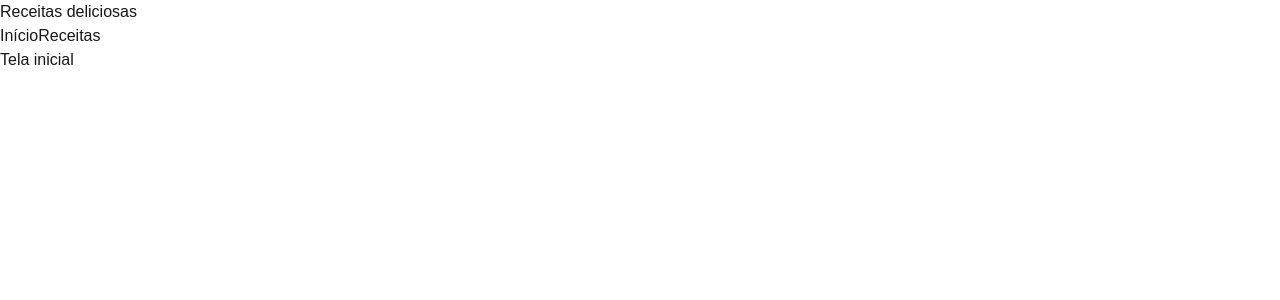
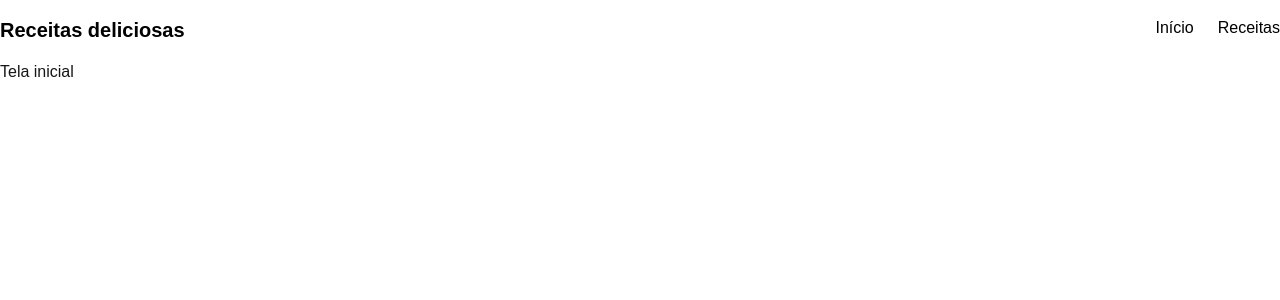
Before and after one commit to brenopz07/site-receitas_byron, a Next.js app in the folder receitas/: page / in a window 1280 px wide. Shown: the top 300 px of the page. Built offline with nearby package versions, Linux system fonts and the light colour scheme.

Commit message:
feat:adiciona estilos ao header

```diff
--- a/receitas/src/components/Header/index.tsx
+++ b/receitas/src/components/Header/index.tsx
@@ -2,18 +2,20 @@
 
 export default function Header(){
     return(
-        <header>
-            <Link href="/">Receitas deliciosas</Link>
+        <header className="w-full bg-white text-black py-4">
 
-            <nav>
-                <Link href="/">
-                Início
-                </Link>
+            <div className="flex justify-between container mx-auto">
+                <Link className="text-xl font-bold hover:scale-105 transition-all" href="/">Receitas deliciosas</Link>
+                <nav className="flex gap-6">
+                    <Link className="hover:text-orange-500 transition-colors" href="/">
+                    Início
+                    </Link>
 
-                <Link href="/receitas">
-                Receitas
-                </Link>
-            </nav>
+                    <Link className="hover:text-orange-500 transition-colors" href="/receitas">
+                    Receitas
+                    </Link>
+                </nav>
+            </div>
         </header>
     )
 }
```
